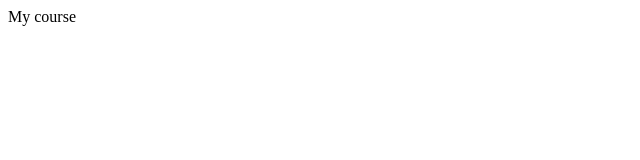
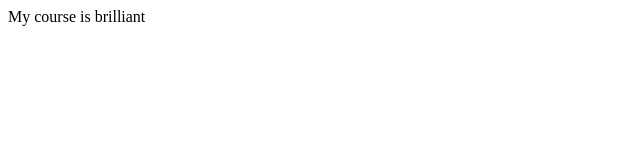
Before and after one commit to udvarens/stm, a plain HTML site: page sites/first.html in a window 1280 px wide. Shown: the full height of the page, 0-640 px from the left. Drawn offline with Linux system fonts and the light colour scheme.

Commit message:
my page.

```diff
--- a/sites/first.html
+++ b/sites/first.html
@@ -3,5 +3,5 @@
 <head>
 <meta charset="utf-8">
 </head>
-<body> My course</body>
+<body> My course is brilliant </body>
 </html>
```
